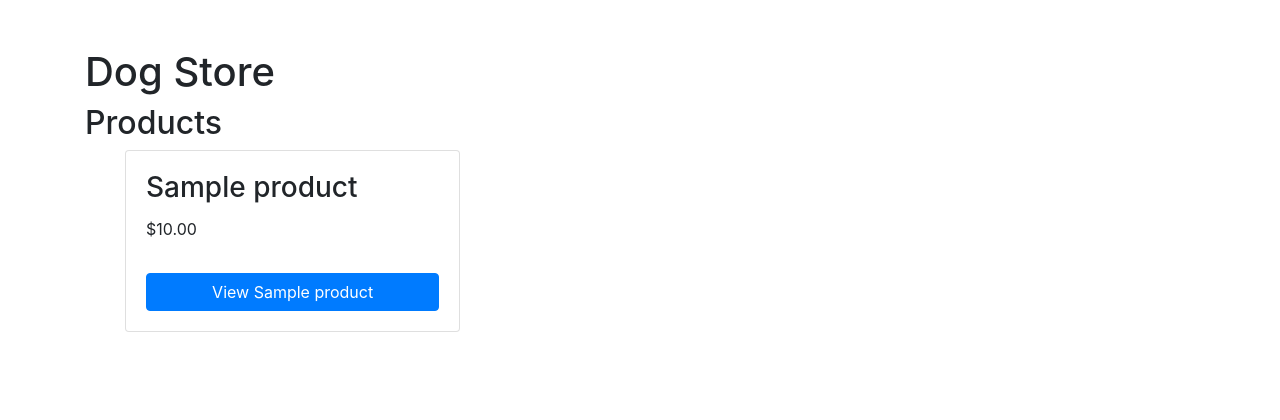
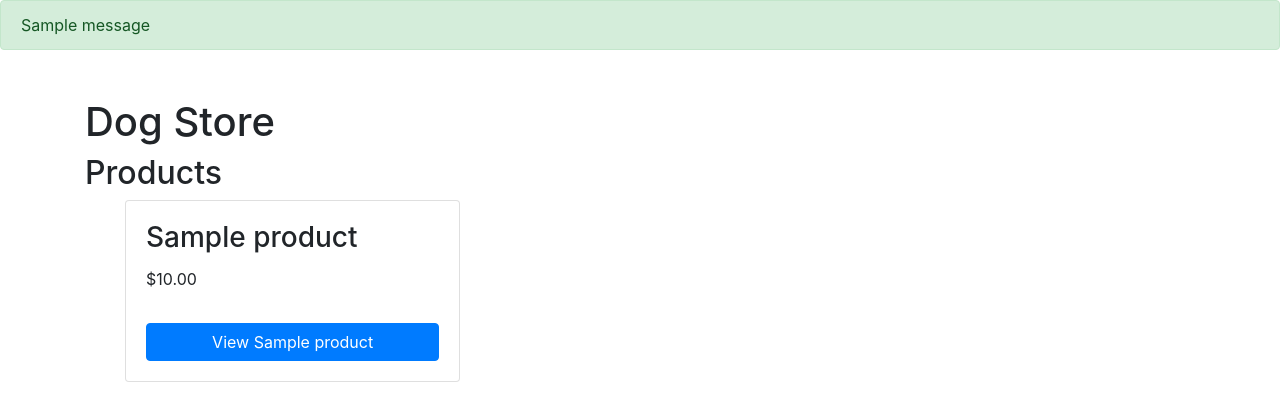
Before and after one commit to william-warren/django-dog-store, a Django app: template app/templates/home.html in a window 1280 px wide. Shown: the part 56-476 px from the top of the page. Run offline with Django 3.2, Linux system fonts and the light colour scheme; the template is opened without the code that fills it: most values are stand-ins (such as "Sample title", 1, 10 or a date in 2020); one stand-in notice (Sample message) is shown; some libraries are stand-ins or nearby versions.

Commit message:
Fix alert for error messages

```diff
--- a/app/templates/base.html
+++ b/app/templates/base.html
@@ -24,6 +24,13 @@
         </li>
     </ul>
 </nav>
+{% if messages %}
+    {% for message in messages %}
+        <div class="alert alert-{% if message.level_tag == 'error'%}danger{% else %}{{ message.level_tag }}{% endif %}">
+            {{ message.message }}
+        </div>
+    {% endfor %}
+{% endif %}
 <main class="container mt-5">
 {% block content %}
 {% endblock content %}
```
